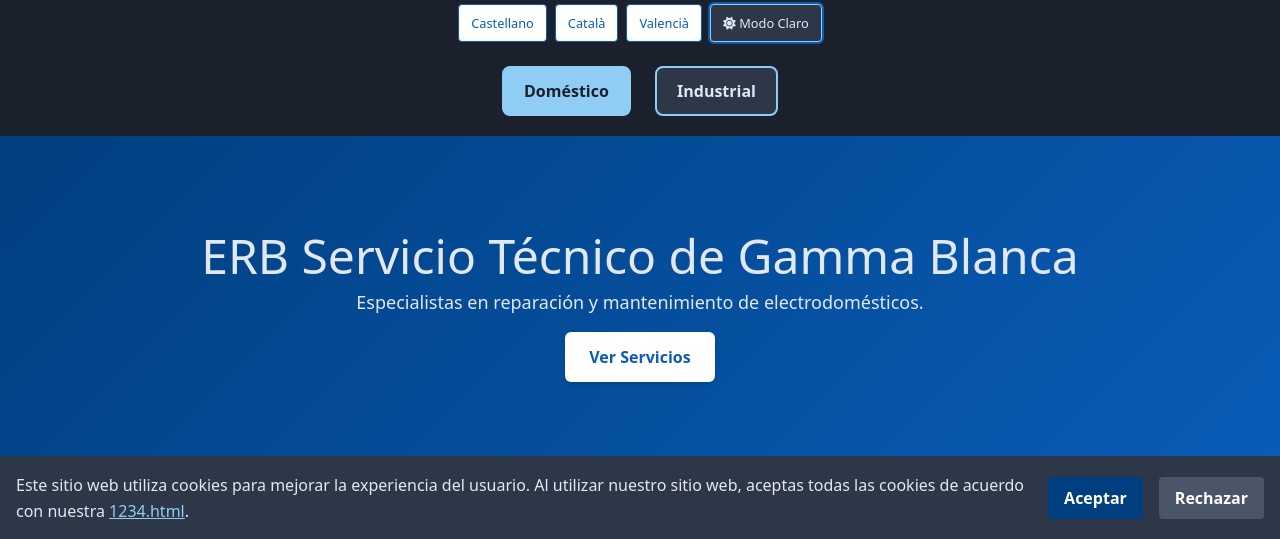
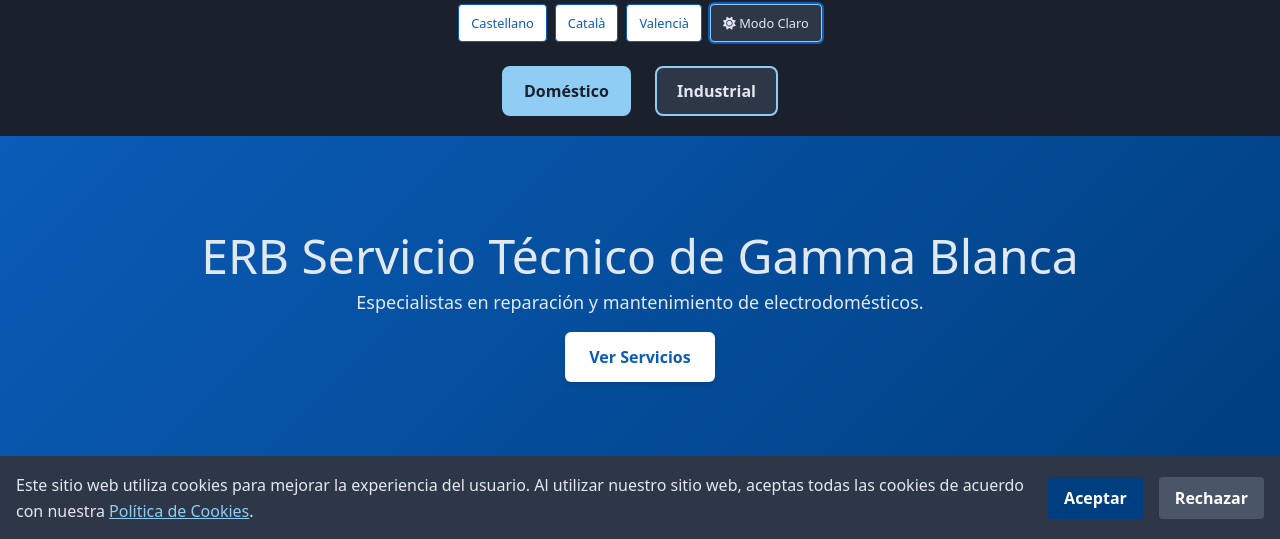
Before and after one commit to RoscordTech/ERBServicoTecnico, a plain HTML site: page index.html in a window 1280 px wide. Both pictures are taken after a click on the button "Modo Oscuro". Shown: the part 260-799 px from the top of the page. Drawn offline with nearby package versions, Linux system fonts and the light colour scheme.

Commit message:
Update index.html

```diff
--- a/index.html
+++ b/index.html
@@ -34,7 +34,7 @@
     }
 
     body.dark-mode .hero {
-      background: linear-gradient(135deg, #003f7f, #0a5cb8);
+      background: linear-gradient(135deg, #0a5cb8, #003f7f);
       color: #e2e8f0;
     }
 
@@ -1048,15 +1048,15 @@
     const translations = {
       es: {
         placeholder: { nombre: "Tu nombre", telefono: "+34 600 000 000", email: "tu@correo.com", mensaje: "Describe el problema" },
-        text: { defaultUbicacion: "Selecciona una ubicación", defaultElectrodomestico: "Selecciona uno", darkMode: "Modo Oscuro", lightMode: "Modo Claro", sending: "Enviando...", viewBrands: "Ver Marcas", aboutUs: "Sobre Nosotros", domestico: "Doméstico", industrial: "Industrial", formSuccess: "¡Gracias! Tu solicitud ha sido enviada. Nos pondremos en contacto contigo pronto.", formError: "Hubo un error al enviar tu solicitud. Por favor, inténtalo de nuevo más tarde.", validationError: "Por favor, completa todos los campos requeridos.", requestRepair: "Solicita tu reparación", chatWhatsApp: "Chatea por WhatsApp", cookieConsent: "Este sitio web utiliza cookies para mejorar la experiencia del usuario. Al utilizar nuestro sitio web, aceptas todas las cookies de acuerdo con nuestra ", cookiePolicyLink: "1234.html", cookieAccept: "Aceptar", cookieReject: "Rechazar", manageCookies: "Gestionar Cookies" }
+        text: { defaultUbicacion: "Selecciona una ubicación", defaultElectrodomestico: "Selecciona uno", darkMode: "Modo Oscuro", lightMode: "Modo Claro", sending: "Enviando...", viewBrands: "Ver Marcas", aboutUs: "Sobre Nosotros", domestico: "Doméstico", industrial: "Industrial", formSuccess: "¡Gracias! Tu solicitud ha sido enviada. Nos pondremos en contacto contigo pronto.", formError: "Hubo un error al enviar tu solicitud. Por favor, inténtalo de nuevo más tarde.", validationError: "Por favor, completa todos los campos requeridos.", requestRepair: "Solicita tu reparación", chatWhatsApp: "Chatea por WhatsApp", cookieConsent: "Este sitio web utiliza cookies para mejorar la experiencia del usuario. Al utilizar nuestro sitio web, aceptas todas las cookies de acuerdo con nuestra ", cookiePolicyLink: "1234.html", cookieAccept: "Aceptar", cookieReject: "Rechazar", manageCookies: "Gestionar Cookies", cookiePolicyText: "Política de Cookies" } // Added cookiePolicyText
       },
       ca: {
         placeholder: { nombre: "El teu nom", telefono: "+34 600 000 000", email: "el teu@correu.com", mensaje: "Descriu el problema" },
-        text: { defaultUbicacion: "Selecciona una ubicació", defaultElectrodomestico: "Selecciona un", darkMode: "Mode Fosc", lightMode: "Mode Clar", sending: "Enviant...", viewBrands: "Veure Marques", aboutUs: "Sobre Nosaltres", domestico: "Domèstic", industrial: "Industrial", formSuccess: "Gràcies! La teva sol·licitud ha estat enviada. Ens posarem en contacte amb tu aviat.", formError: "Hi ha hagut un error en enviar la teva sol·licitud. Si us plau, torna a intentar-ho més tard.", validationError: "Si us plau, completa tots els camps requerits.", requestRepair: "Sol·licita la teva reparació", chatWhatsApp: "Xateja per WhatsApp", cookieConsent: "Aquest lloc web utilitza galetes per millorar l'experiència de l'usuari. En utilitzar el nostre lloc web, acceptes totes les galetes d'acord amb la nostra ", cookiePolicyLink: "1234.html", cookieAccept: "Acceptar", cookieReject: "Rebutjar", manageCookies: "Gestionar Galetes" }
+        text: { defaultUbicacion: "Selecciona una ubicació", defaultElectrodomestico: "Selecciona un", darkMode: "Mode Fosc", lightMode: "Mode Clar", sending: "Enviant...", viewBrands: "Veure Marques", aboutUs: "Sobre Nosaltres", domestico: "Domèstic", industrial: "Industrial", formSuccess: "Gràcies! La teva sol·licitud ha estat enviada. Ens posarem en contacte amb tu aviat.", formError: "Hi ha hagut un error en enviar la teva sol·licitud. Si us plau, torna a intentar-ho més tard.", validationError: "Si us plau, completa tots els camps requerits.", requestRepair: "Sol·licita la teva reparació", chatWhatsApp: "Xateja per WhatsApp", cookieConsent: "Aquest lloc web utilitza galetes per millorar l'experiència de l'usuari. En utilitzar el nostre lloc web, acceptes totes les galetes d'acord amb la nostra ", cookiePolicyLink: "1234.html", cookieAccept: "Acceptar", cookieReject: "Rebutjar", manageCookies: "Gestionar Galetes", cookiePolicyText: "Política de Galetes" } // Added cookiePolicyText
       },
       va: {
         placeholder: { nombre: "El teu nom", telefono: "+34 600 000 000", email: "el teu@correu.com", mensaje: "Descriu el problema" },
-        text: { defaultUbicacion: "Selecciona una ubicació", defaultElectrodomestico: "Selecciona un", darkMode: "Mode Fosc", lightMode: "Mode Clar", sending: "Enviant...", viewBrands: "Veure Marques", aboutUs: "Sobre Nosaltres", domestico: "Doméstico", industrial: "Industrial", formSuccess: "Gràcies! La teua sol·licitud ha sigut enviada. Ens posarem en contacte amb tu prompte.", formError: "Hi ha hagut un error en enviar la teua sol·licitud. Per favor, intenta-ho de nou més tard.", validationError: "Per favor, completa tots els camps requerits.", requestRepair: "Sol·licita la teua reparació", chatWhatsApp: "Chateja per WhatsApp", cookieConsent: "Aquest lloc web utilitza galetes per millorar l'experiència de l'usuari. En utilitzar el nostre lloc web, acceptes totes les galetes d'acuerdo con la nostra ", cookiePolicyLink: "1234.html", cookieAccept: "Acceptar", cookieReject: "Rebutjar", manageCookies: "Gestionar Galetes" }
+        text: { defaultUbicacion: "Selecciona una ubicació", defaultElectrodomestico: "Selecciona un", darkMode: "Mode Fosc", lightMode: "Mode Clar", sending: "Enviant...", viewBrands: "Veure Marques", aboutUs: "Sobre Nosaltres", domestico: "Doméstico", industrial: "Industrial", formSuccess: "Gràcies! La teua sol·licitud ha sigut enviada. Ens posarem en contacte amb tu prompte.", formError: "Hi ha hagut un error en enviar la teua sol·licitud. Per favor, intenta-ho de nou més tard.", validationError: "Per favor, completa tots els camps requerits.", requestRepair: "Sol·licita la teua reparació", chatWhatsApp: "Chateja per WhatsApp", cookieConsent: "Aquest lloc web utilitza galetes per millorar l'experiència de l'usuari. En utilitzar el nostre lloc web, acceptes totes les galetes d'acuerdo con la nostra ", cookiePolicyLink: "1234.html", cookieAccept: "Acceptar", cookieReject: "Rebutjar", manageCookies: "Gestionar Galetes", cookiePolicyText: "Política de Galetes" } // Added cookiePolicyText
       }
     };
     function updatePlaceholders(lang) {
@@ -1163,9 +1163,9 @@
         const cookieBanner = document.getElementById('cookie-banner');
         if (cookieBanner) {
             // Update text content
-            cookieBanner.querySelector('.cookie-content .lang-es').innerHTML = translations.es.text.cookieConsent + `<a href="/1234.html" target="_blank">${translations.es.text.cookiePolicyLink}</a>.`;
-            cookieBanner.querySelector('.cookie-content .lang-ca').innerHTML = translations.ca.text.cookieConsent + `<a href="/1234.html" target="_blank">${translations.ca.text.cookiePolicyLink}</a>.`;
-            cookieBanner.querySelector('.cookie-content .lang-va').innerHTML = translations.va.text.cookieConsent + `<a href="/1234.html" target="_blank">${translations.va.text.cookiePolicyLink}</a>.`;
+            cookieBanner.querySelector('.cookie-content .lang-es').innerHTML = translations.es.text.cookieConsent + `<a href="/1234.html" target="_blank">${translations.es.text.cookiePolicyText}</a>.`; // Use cookiePolicyText for display
+            cookieBanner.querySelector('.cookie-content .lang-ca').innerHTML = translations.ca.text.cookieConsent + `<a href="/1234.html" target="_blank">${translations.ca.text.cookiePolicyText}</a>.`; // Use cookiePolicyText for display
+            cookieBanner.querySelector('.cookie-content .lang-va').innerHTML = translations.va.text.cookieConsent + `<a href="/1234.html" target="_blank">${translations.va.text.cookiePolicyText}</a>.`; // Use cookiePolicyText for display
 
             // Update button text
             cookieBanner.querySelector('.accept-btn .lang-es').textContent = translations.es.text.cookieAccept;
@@ -1187,6 +1187,13 @@
         if (manageCookiesLinkEs) manageCookiesLinkEs.textContent = translations.es.text.manageCookies;
         if (manageCookiesLinkCa) manageCookiesLinkCa.textContent = translations.ca.text.manageCookies;
         if (manageCookiesLinkVa) manageCookiesLinkVa.textContent = translations.va.text.manageCookies;
+
+        // Also update the "Política de Cookies" link in the footer explicitly
+        document.querySelectorAll('footer a[href="/1234.html"]').forEach(link => {
+             if (link.classList.contains('lang-es')) link.textContent = translations.es.text.cookiePolicyText;
+             if (link.classList.contains('lang-ca')) link.textContent = translations.ca.text.cookiePolicyText;
+             if (link.classList.contains('lang-va')) link.textContent = translations.va.text.cookiePolicyText;
+        });
     }
 
 
@@ -1278,7 +1285,7 @@
             });
         }
 
-        // Handle "Manage Cookies" link click (example - this would typically open a modal or navigate to a page)
+        // Handle "Gestionar Cookies" link click (example - this would typically open a modal or navigate to a page)
         // For this example, clicking it just shows the banner again to simulate changing preference.
         document.querySelectorAll('[id^="manageCookiesLink"]').forEach(link => {
             link.addEventListener('click', (e) => {
```
